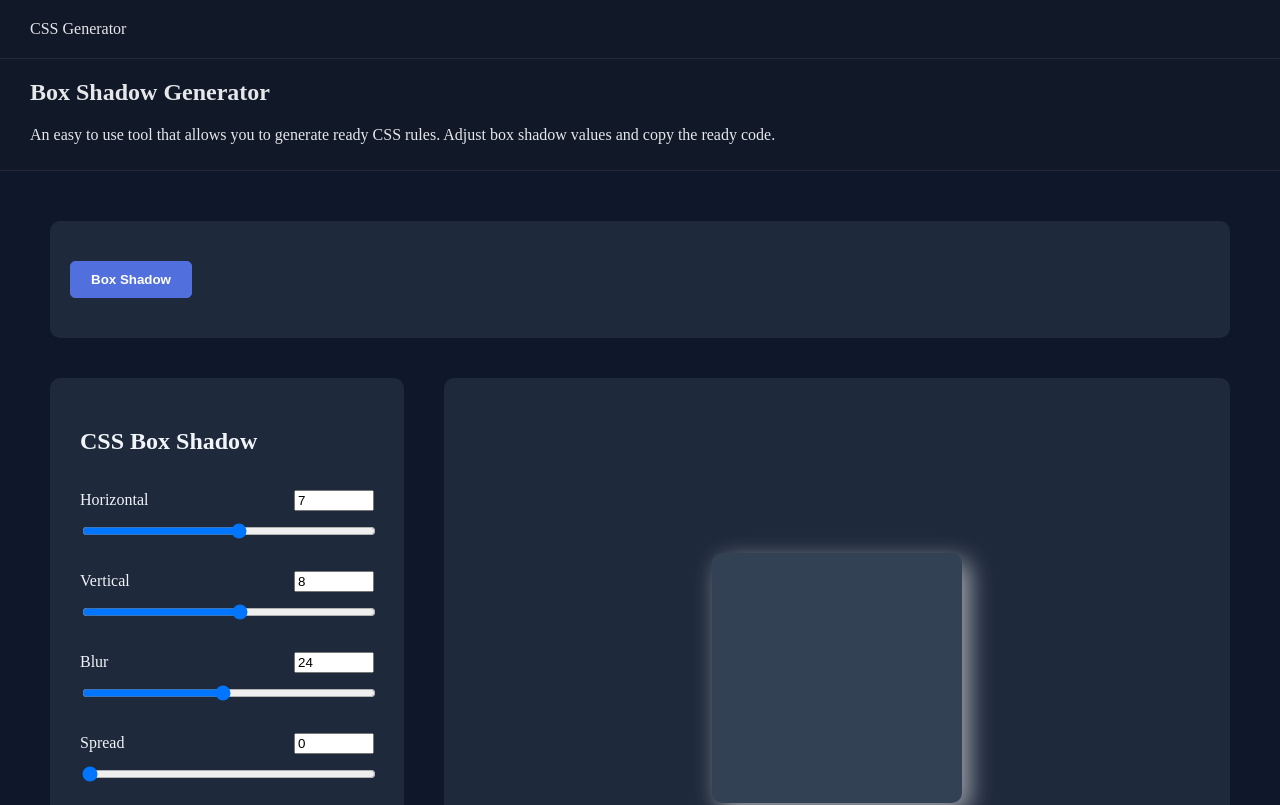
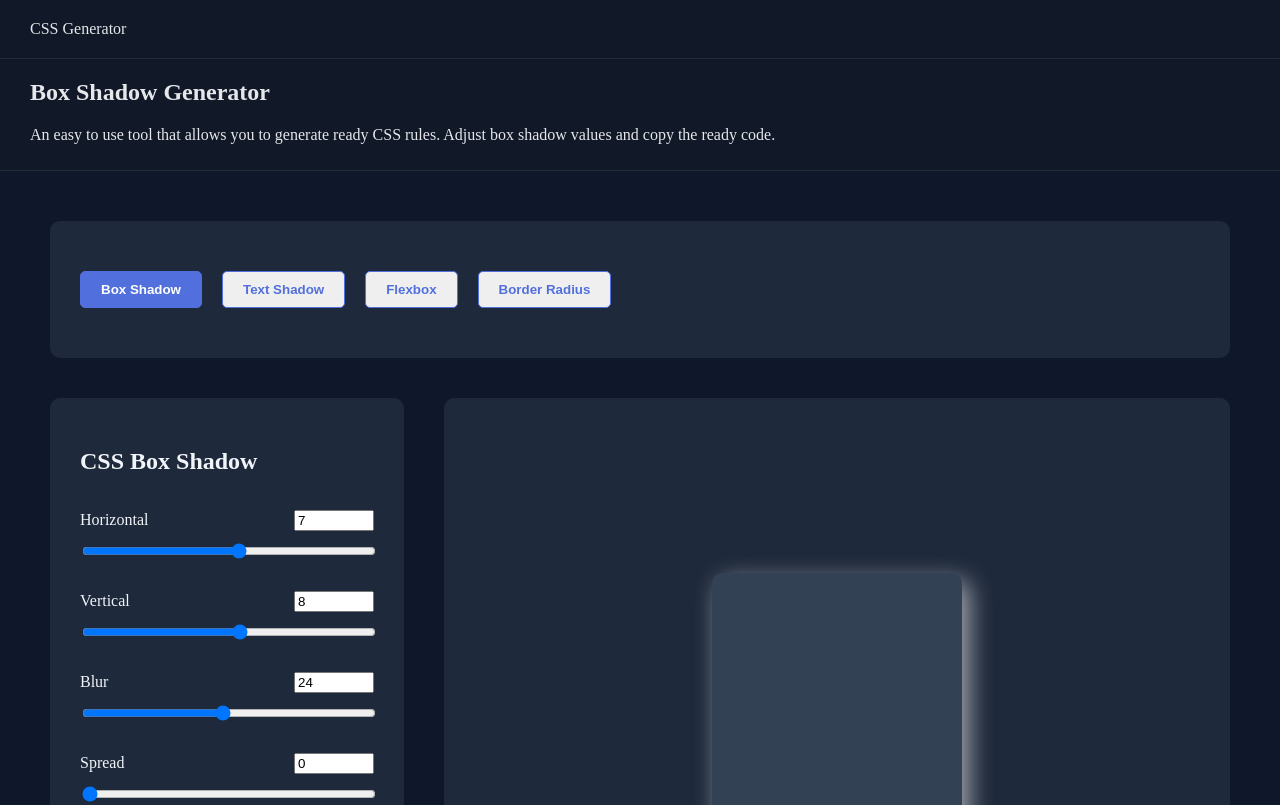
Before and after one commit to Shashwat64/CSS-Generator, a React (Vite) app: page / in a window 1280 px wide. Shown: the top 805 px of the page. Built offline with nearby package versions, Linux system fonts and the light colour scheme.

Commit message:
add: more buttons in nav

```diff
--- a/src/Components/MainSection.jsx
+++ b/src/Components/MainSection.jsx
@@ -10,16 +10,13 @@ import {useState, useEffect, useRef} from 'react'
 
 export default function MainSection(){
 
-   const [cssCode, setCssCode] = useState(`
-         -webkit-box-shadow: 8px 8px 24px 0px rgba(66, 68, 90, 1);
-         -moz-box-shadow: 8px 8px 24px 0px rgba(66, 68, 90, 1);
-         box-shadow: 8px 8px 24px 0px rgba(66, 68, 90, 1);
-      `
-   )
+   const [cssCode, setCssCode] = useState()
+
+   const [activeProp, setActiveProp] = useState('Box Shadow')
 
    return(
       <main>
-         <Navbar/>
+         <Navbar activeProp={activeProp} setActiveProp={setActiveProp}/>
          <MainUI setCssCode={setCssCode} />
          <CSSCode cssCode={cssCode}/>
       </main>
--- a/src/Components/MainSection/Navbar.jsx
+++ b/src/Components/MainSection/Navbar.jsx
@@ -1,7 +1,21 @@
-export default function Navbar(){
+import data from '../../data/data'
+
+export default function Navbar(props){
+
+
+  const navHtml = data.map((prop , i)=> (
+    <button
+      key={i}
+      className={prop.name === props.activeProp ? "active nav-btn" : "nav-btn"}
+      onClick={()=>(props.setActiveProp(prop.name))}
+    >
+      {prop.name}
+    </button>
+  ))
+
   return(
     <nav className="navbar">
-      <button className="active">Box Shadow</button>
+      {navHtml}
     </nav>
   )
 }
--- a/src/data/data.js
+++ b/src/data/data.js
@@ -1,6 +1,6 @@
 const data = [
   {
-    name: 'BoxShadow',
+    name: 'Box Shadow',
     properties:{
       Horizontal: 7,
       Vertical: 8,
@@ -26,7 +26,11 @@ const data = [
     }
 
   },{
-    name: 'text'
+    name: 'Text Shadow'
+  },{
+    name: 'Flexbox'
+  },{
+    name: 'Border Radius'
   }
 ]
 
--- a/src/index.css
+++ b/src/index.css
@@ -123,6 +123,10 @@ main{
   background-color: #1E293B;
   border-radius: 10px;
   padding: 40px 20px;
+}
+
+.nav-btn{
+  margin: 10px;
 }
 
 button{
```
